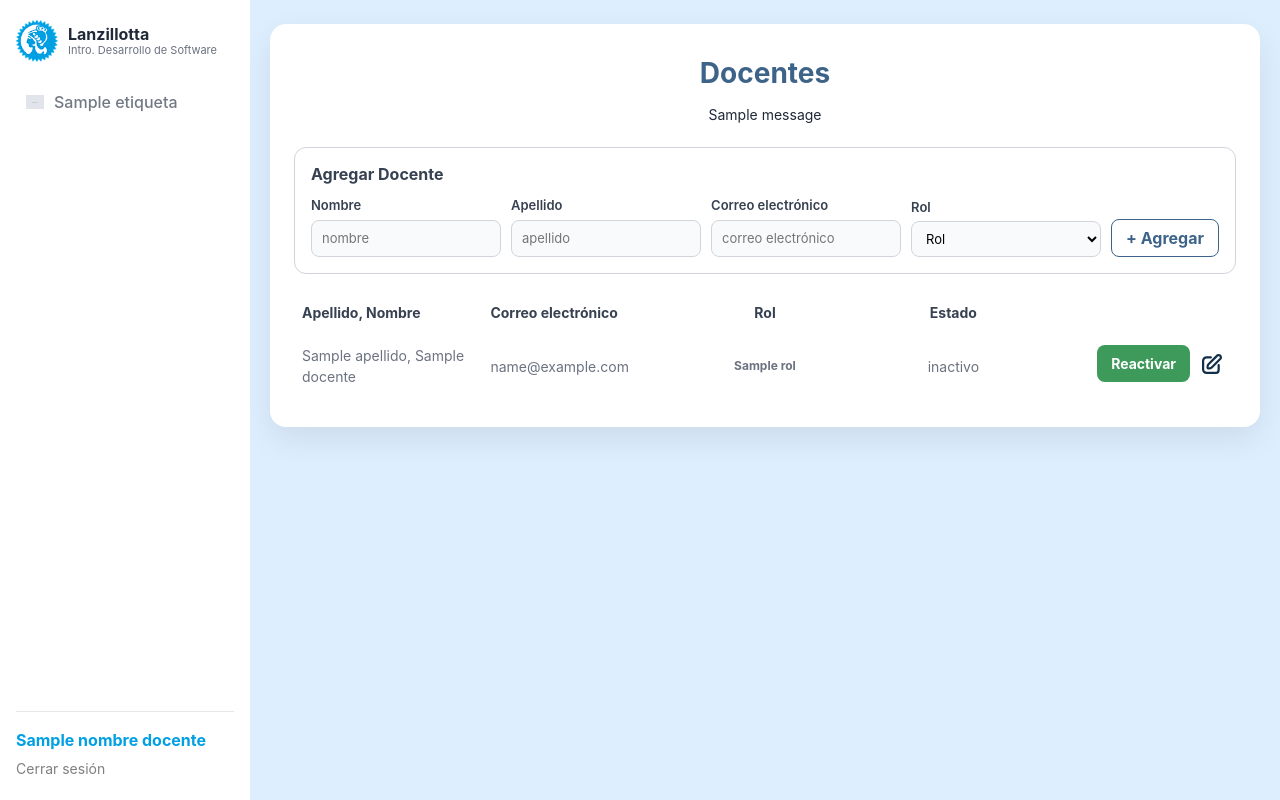
After one commit to fiuba-ids-lanzillotta/gradebook-web, a Flask app: template templates/admin/docentes.html in a window 1280 px wide. The commit adds this page. Run offline with Flask 3, Linux system fonts and the light colour scheme; the template is opened without the code that fills it: most values are stand-ins (such as "Sample title", 1, 10 or a date in 2020); grey boxes marked "Sample" are stand-in pictures; one stand-in notice (Sample message) is shown; some web fonts are replaced.

Commit message:
Template docentes

```diff
--- a/static/css/admin.css
+++ b/static/css/admin.css
@@ -310,7 +310,9 @@ html:has(.admin-body),
     color: #374151;
 }
 .listado__alta-grid input,
+.listado__alta-grid select,
 .modal__field input,
+.modal__field select,
 .listado__buscar input {
     padding: 8px 10px;
     border: 1px solid #d1d5db;
@@ -425,10 +427,79 @@ html:has(.admin-body),
 }
 .admin-body .modal__field { text-align: left; }
 .modal__box--form { max-width: 420px; }
+.modal__box--docente {
+    max-width: 480px;
+    max-height: 90vh;
+    overflow-y: auto;
+    text-align: left;
+}
 .modal__field { display: flex; flex-direction: column; gap: 4px; font-weight: 600; font-size: 14px; margin-bottom: 12px; }
 .modal__lista { list-style: none; display: flex; flex-direction: column; gap: 10px; margin: 0 0 16px; }
 .modal__lista li { background: #f3f4f6; border-radius: 8px; padding: 10px 12px; }
 .modal__lista strong { display: block; color: #3d6488; margin-bottom: 2px; }
+.docentes__rol {
+    display: inline-block;
+    padding: 4px 10px;
+    border-radius: 999px;
+    font-size: 12px;
+    font-weight: 700;
+}
+.docentes__rol--profesor { background: #e8d9f5; color: #5b3d8a; }
+.docentes__rol--ayudante { background: #f8e0c8; color: #8a4b16; }
+.docentes__rol--colaborador { background: #d5efd4; color: #27633a; }
+.listado.docentes .listado__tabla {
+    table-layout: fixed;
+}
+.listado.docentes .listado__tabla th.docentes__col-centro,
+.listado.docentes .listado__tabla td.docentes__col-centro {
+    text-align: center;
+}
+.docentes__tabla-wrap {
+    max-height: calc(5.6rem + 5 * 3.05rem);
+    overflow-y: auto;
+}
+.listado.docentes .listado__tabla thead th {
+    position: sticky;
+    top: 0;
+    background: #fff;
+    z-index: 1;
+}
+.docentes__fila--inactiva td { color: #6b7280; }
+.docentes__permisos {
+    border: none;
+    background: #eceff3;
+    border-radius: 12px;
+    padding: 12px 14px 8px;
+    margin: 4px 0 16px;
+    max-height: 220px;
+    overflow-y: auto;
+    text-align: left;
+}
+.docentes__permisos legend {
+    font-size: 14px;
+    font-weight: 700;
+    color: #374151;
+    padding: 6px 14px 4px;
+    background-color: #eceff3;
+    border-radius: 5px;
+}
+.docentes__permisos-nota {
+    font-size: 13px;
+    color: #6b7280;
+    margin: 0 0 10px;
+    font-weight: 500;
+}
+.docentes__check {
+    display: flex;
+    align-items: flex-start;
+    gap: 8px;
+    margin: 0 0 10px;
+    font-weight: 500;
+    color: #1f2937;
+    cursor: pointer;
+}
+.docentes__check input { margin-top: 3px; }
+.docentes__check small { display: block; color: #6b7280; font-size: 11px; font-weight: 400; }
 .admin-topbar { display: none; }
 .admin-sidebar-overlay { display: none; }
 
@@ -559,7 +630,8 @@ html:has(.admin-body),
 .asistencia__resultado.is-info { background: #e8f4fb; color: #3d6488; }
 
 @media (max-width: 960px) {
-    .listado__alta-grid { grid-template-columns: 1fr 1fr; }
+    .listado__alta-grid,
+    .docentes__alta-grid { grid-template-columns: 1fr 1fr; }
 }
 @media (max-width: 720px) {
     .admin-topbar {
@@ -673,6 +745,8 @@ html:has(.admin-body),
     .listado__tabla td { display: flex; justify-content: space-between; gap: 12px; border: none; padding: 4px 0; }
     .listado__tabla td::before { content: attr(data-label); font-weight: 700; color: #6b7280; }
     .listado__acciones { justify-content: flex-start; }
+    .docentes__tabla-wrap { max-height: none; overflow: visible; }
+    .listado.docentes .listado__tabla thead th { position: static; }
     .asistencia__title { font-size: 24px; }
     .asistencia__card { padding: 16px 14px 20px; }
     .asistencia__scanner { width: min(100%, 320px); }
--- /dev/null
+++ b/static/js/docentes.js
@@ -0,0 +1,83 @@
+document.addEventListener('DOMContentLoaded', function () {
+    const defaultsEl = document.getElementById('permisos-por-cargo');
+    let porCargo = {};
+    if (defaultsEl) {
+        try { porCargo = JSON.parse(defaultsEl.textContent || '{}'); } catch (error) { porCargo = {}; }
+    }
+
+    const abrirModal = (modal) => {
+        if (!modal) return;
+        modal.classList.add('is-open');
+        modal.setAttribute('aria-hidden', 'false');
+    };
+    const cerrarModal = (modal) => {
+        if (!modal) return;
+        modal.classList.remove('is-open');
+        modal.setAttribute('aria-hidden', 'true');
+    };
+    const cablearCierre = (modal) => {
+        if (!modal) return;
+        modal.querySelectorAll('[data-close]').forEach((el) => {
+            el.addEventListener('click', () => cerrarModal(modal));
+        });
+    };
+
+    const checks = () => Array.from(document.querySelectorAll('#editar-docente-permisos input[type="checkbox"]'));
+
+    function pintarChecks(codigos, bloquear) {
+        const set = new Set(codigos || []);
+        checks().forEach((input) => {
+            input.checked = set.has(input.value);
+            input.disabled = !!bloquear;
+        });
+        const nota = document.getElementById('editar-docente-permisos-nota');
+        if (nota) nota.hidden = !bloquear;
+    }
+
+    const modalEditar = document.getElementById('modal-editar-docente');
+    if (modalEditar) {
+        const titulo = document.getElementById('editar-docente-titulo');
+        const form = document.getElementById('form-editar-docente');
+        const inputNombre = document.getElementById('editar-docente-nombre');
+        const inputApellido = document.getElementById('editar-docente-apellido');
+        const inputEmail = document.getElementById('editar-docente-email');
+        const inputRol = document.getElementById('editar-docente-rol');
+        cablearCierre(modalEditar);
+
+        document.querySelectorAll('.js-editar-docente').forEach((btn) => {
+            btn.addEventListener('click', () => {
+                inputNombre.value = btn.dataset.nombre || '';
+                inputApellido.value = btn.dataset.apellido || '';
+                inputEmail.value = btn.dataset.email || '';
+                inputRol.value = btn.dataset.rol || 'Ayudante';
+                titulo.textContent = `${btn.dataset.nombre || ''} ${btn.dataset.apellido || ''}`.trim();
+                form.action = btn.dataset.url || '#';
+                let permisos = [];
+                try { permisos = JSON.parse(btn.dataset.permisos || '[]'); } catch (error) { permisos = []; }
+                pintarChecks(permisos, btn.dataset.rol === 'Profesor');
+                abrirModal(modalEditar);
+            });
+        });
+
+        if (inputRol) {
+            inputRol.addEventListener('change', () => {
+                const rol = inputRol.value;
+                pintarChecks(porCargo[rol] || [], rol === 'Profesor');
+            });
+        }
+    }
+
+    const modalDesactivar = document.getElementById('modal-desactivar-docente');
+    if (modalDesactivar) {
+        const texto = document.getElementById('desactivar-docente-texto');
+        const form = document.getElementById('form-desactivar-docente');
+        cablearCierre(modalDesactivar);
+        document.querySelectorAll('.js-desactivar-docente').forEach((btn) => {
+            btn.addEventListener('click', () => {
+                texto.innerHTML = `¿Desactivar a <strong>${btn.dataset.apellido}, ${btn.dataset.nombre}</strong>? Va a quedar inactivo y un profesor puede reactivarlo.`;
+                form.action = btn.dataset.url || '#';
+                abrirModal(modalDesactivar);
+            });
+        });
+    }
+});
--- a/templates/admin/base_admin.html
+++ b/templates/admin/base_admin.html
@@ -40,8 +40,8 @@
                     {% for clave, etiqueta, icono, activa in solapas %}
                         {% if clave != 'docentes' or es_super_admin %}
                         <a
-                            href="{% if clave == 'listado' %}{{ url_for('web.admin.panel.index') }}{% elif clave == 'asistencia' %}{{ url_for('web.admin.asistencia.index') }}{% else %}#{% endif %}"
-                            class="admin-sidebar__link {% if activa %}admin-sidebar__link--active{% endif %} {% if clave not in ('listado', 'asistencia') %}admin-sidebar__link--soon{% endif %}"
+                            href="{% if clave == 'listado' %}{{ url_for('web.admin.panel.index') }}{% elif clave == 'asistencia' %}{{ url_for('web.admin.asistencia.index') }}{% elif clave == 'docentes' %}{{ url_for('web.admin.docentes.index') }}{% else %}#{% endif %}"
+                            class="admin-sidebar__link {% if activa %}admin-sidebar__link--active{% endif %} {% if clave not in ('listado', 'asistencia', 'docentes') %}admin-sidebar__link--soon{% endif %}"
                         >
                             <img src="{{ url_for('static', filename='img/' + icono) }}" alt="" class="admin-sidebar__icon">
                             {{ etiqueta }}
--- /dev/null
+++ b/templates/admin/docentes.html
@@ -0,0 +1,169 @@
+{% extends "admin/base_admin.html" %}
+
+{% block title %}Docentes · Gradebook{% endblock %}
+
+{% block content %}
+<section class="listado docentes">
+    <div class="listado__card">
+        <h1 class="listado__title">Docentes</h1>
+
+        {% for categoria, mensaje in get_flashed_messages(with_categories=True) %}
+        <p class="listado__flash listado__flash--{{ categoria }}">{{ mensaje }}</p>
+        {% endfor %}
+
+        <form class="listado__alta" method="POST" action="{{ url_for('web.admin.docentes.crear') }}">
+            <h2 class="listado__alta-title">Agregar Docente</h2>
+            <div class="listado__alta-grid docentes__alta-grid">
+                <label>Nombre
+                    <input type="text" name="nombre" placeholder="nombre" required autocomplete="off">
+                </label>
+                <label>Apellido
+                    <input type="text" name="apellido" placeholder="apellido" required autocomplete="off">
+                </label>
+                <label>Correo electrónico
+                    <input type="email" name="email" placeholder="correo electrónico" required autocomplete="off">
+                </label>
+                <label>Rol
+                    <select name="rol" required>
+                        <option value="" disabled selected>Rol</option>
+                        {% for cargo in cargos %}
+                        <option value="{{ cargo }}">{{ cargo }}</option>
+                        {% endfor %}
+                    </select>
+                </label>
+                <button type="submit" class="btn-outline listado__alta-btn">+ Agregar</button>
+            </div>
+        </form>
+
+        {% if docentes %}
+        <div class="listado__tabla-wrap docentes__tabla-wrap">
+            <table class="listado__tabla">
+                <thead>
+                    <tr>
+                        <th>Apellido, Nombre</th>
+                        <th>Correo electrónico</th>
+                        <th class="docentes__col-centro">Rol</th>
+                        <th class="docentes__col-centro">Estado</th>
+                        <th></th>
+                    </tr>
+                </thead>
+                <tbody>
+                    {% for docente in docentes %}
+                    <tr class="{% if not docente.activo %}docentes__fila--inactiva{% endif %}">
+                        <td data-label="Apellido, Nombre">{{ docente.apellido }}, {{ docente.nombre }}</td>
+                        <td data-label="Correo electrónico">{{ docente.email }}</td>
+                        <td data-label="Rol" class="docentes__col-centro">
+                            <span class="docentes__rol docentes__rol--{{ docente.rol | lower }}">{{ docente.rol }}</span>
+                        </td>
+                        <td data-label="Estado" class="docentes__col-centro">
+                            {% if docente.activo %}activo{% else %}inactivo{% endif %}
+                        </td>
+                        <td class="listado__acciones">
+                            {% if docente.activo %}
+                                {% if docente.rol != 'Profesor' %}
+                                <button
+                                    type="button"
+                                    class="listado__icon-btn js-desactivar-docente"
+                                    aria-label="Desactivar docente"
+                                    data-nombre="{{ docente.nombre }}"
+                                    data-apellido="{{ docente.apellido }}"
+                                    data-url="{{ url_for('web.admin.docentes.desactivar', docente_id=docente.id) }}"
+                                >
+                                    <img src="{{ url_for('static', filename='img/trash.svg') }}" alt="">
+                                </button>
+                                {% endif %}
+                            {% else %}
+                            <form method="POST" action="{{ url_for('web.admin.docentes.reactivar', docente_id=docente.id) }}">
+                                <button type="submit" class="btn-alta btn-alta--ok">Reactivar</button>
+                            </form>
+                            {% endif %}
+                            <button
+                                type="button"
+                                class="listado__icon-btn js-editar-docente"
+                                aria-label="Editar docente"
+                                data-id="{{ docente.id }}"
+                                data-nombre="{{ docente.nombre }}"
+                                data-apellido="{{ docente.apellido }}"
+                                data-email="{{ docente.email }}"
+                                data-rol="{{ docente.rol }}"
+                                data-permisos='{{ docente.permisos | tojson }}'
+                                data-url="{{ url_for('web.admin.docentes.editar', docente_id=docente.id) }}"
+                            >
+                                <img src="{{ url_for('static', filename='img/edit.svg') }}" alt="">
+                            </button>
+                        </td>
+                    </tr>
+                    {% endfor %}
+                </tbody>
+            </table>
+        </div>
+        {% else %}
+        <p class="listado__vacio">No hay docentes para mostrar.</p>
+        {% endif %}
+    </div>
+</section>
+
+<div class="modal" id="modal-editar-docente" aria-hidden="true">
+    <div class="modal__overlay" data-close></div>
+    <div class="modal__box modal__box--docente" role="dialog" aria-labelledby="editar-docente-titulo">
+        <h2 id="editar-docente-titulo" class="modal__title">{Nombre} {Apellido}</h2>
+        <form method="POST" id="form-editar-docente">
+            <label class="modal__field">Nombre
+                <input type="text" name="nombre" id="editar-docente-nombre" required>
+            </label>
+            <label class="modal__field">Apellido
+                <input type="text" name="apellido" id="editar-docente-apellido" required>
+            </label>
+            <label class="modal__field">Correo electrónico
+                <input type="email" name="email" id="editar-docente-email" required>
+            </label>
+            <label class="modal__field">Rol
+                <select name="rol" id="editar-docente-rol" required>
+                    {% for cargo in cargos %}
+                    <option value="{{ cargo }}">{{ cargo }}</option>
+                    {% endfor %}
+                </select>
+            </label>
+
+            <fieldset class="docentes__permisos" id="editar-docente-permisos">
+                <legend>Permisos</legend>
+                <p class="docentes__permisos-nota" id="editar-docente-permisos-nota" hidden>
+                    El profesor siempre tiene todos los permisos.
+                </p>
+                {% for permiso in permisos_catalogo %}
+                <label class="docentes__check">
+                    <input type="checkbox" name="permisos" value="{{ permiso.codigo }}">
+                    <span>
+                        <strong>{{ permiso.descripcion }}</strong>
+                        <small>{{ permiso.codigo }}</small>
+                    </span>
+                </label>
+                {% endfor %}
+            </fieldset>
+
+            <div class="modal__actions">
+                <button type="button" class="btn-cancel" data-close>Cancelar</button>
+                <button type="submit" class="btn-confirm">Confirmar</button>
+            </div>
+        </form>
+    </div>
+</div>
+
+<div class="modal" id="modal-desactivar-docente" aria-hidden="true">
+    <div class="modal__overlay" data-close></div>
+    <div class="modal__box" role="dialog">
+        <p class="modal__text" id="desactivar-docente-texto"></p>
+        <form method="POST" id="form-desactivar-docente">
+            <div class="modal__actions">
+                <button type="button" class="btn-cancel" data-close>Cancelar</button>
+                <button type="submit" class="btn-danger-soft">Desactivar</button>
+            </div>
+        </form>
+    </div>
+</div>
+{% endblock %}
+
+{% block extra_js %}
+<script type="application/json" id="permisos-por-cargo">{{ permisos_por_cargo | tojson }}</script>
+<script src="{{ url_for('static', filename='js/docentes.js') }}"></script>
+{% endblock %}
--- a/web/routes/admin/__init__.py
+++ b/web/routes/admin/__init__.py
@@ -8,10 +8,12 @@ from flask import Blueprint
 from web.routes.admin.auth import auth_bp
 from web.routes.admin.panel import panel_bp
 from web.routes.admin.asistencia import asistencia_bp
+from web.routes.admin.docentes import docentes_bp
 from web.routes.admin.items import items_bp
 
 admin_bp = Blueprint('admin', __name__)
 admin_bp.register_blueprint(auth_bp)
 admin_bp.register_blueprint(panel_bp)
 admin_bp.register_blueprint(asistencia_bp)
+admin_bp.register_blueprint(docentes_bp)
 admin_bp.register_blueprint(items_bp)
```
Also changed, not shown: web/routes/admin/docentes.py (added, +238 -0 lines), static/img/edit.svg, static/img/trash.svg (added).
